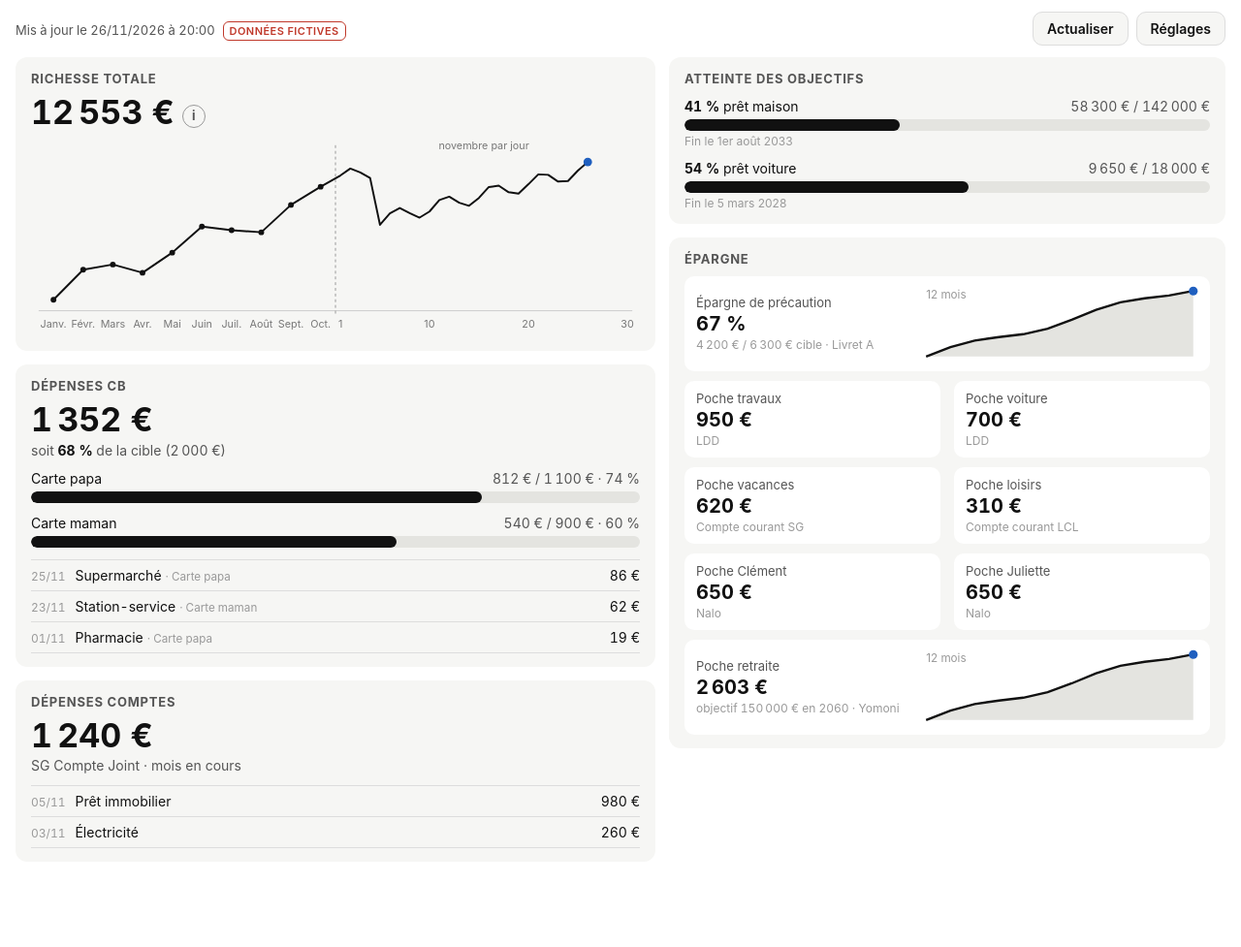
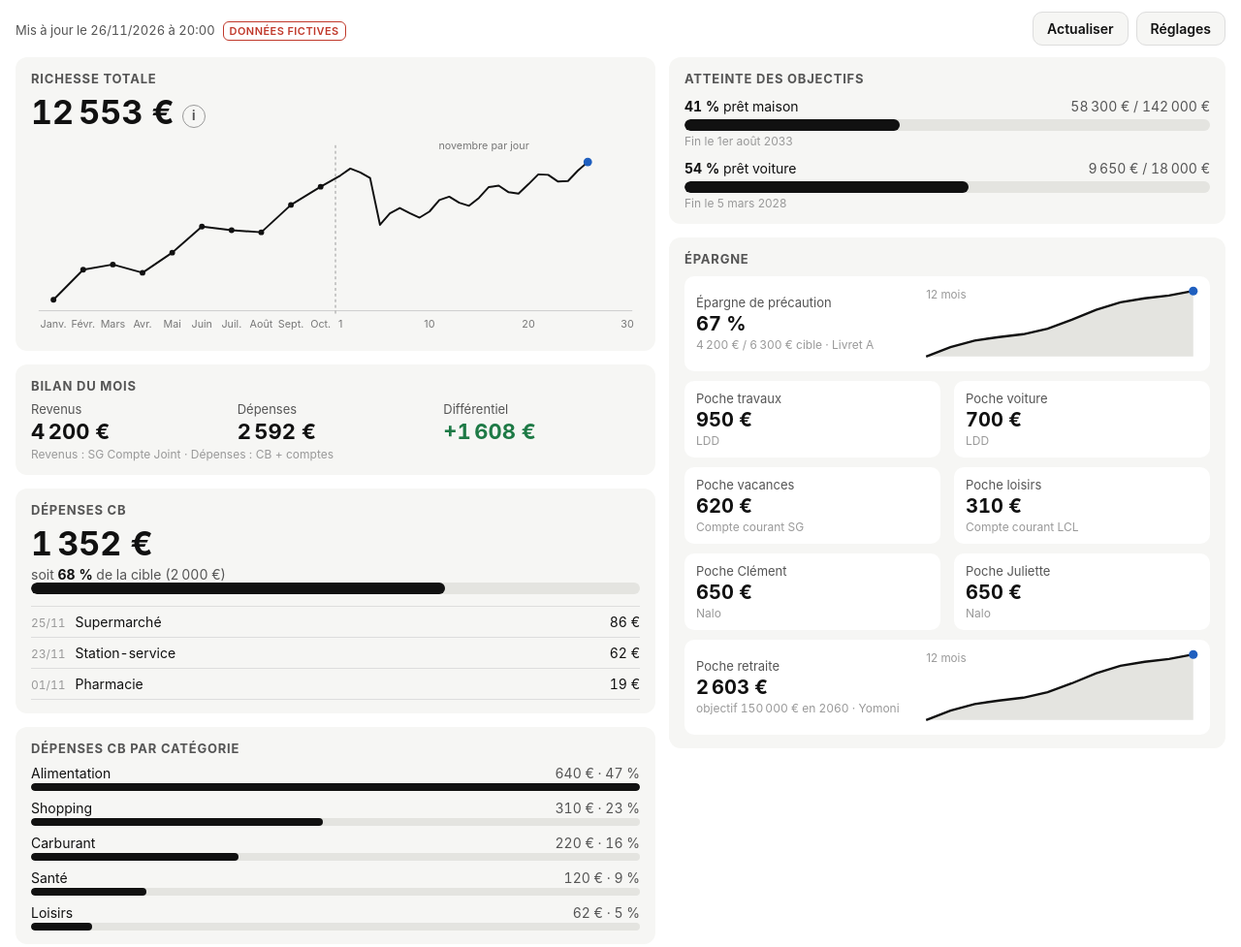
Before and after one commit to jeremiedaudignies/Pocket-Money, a plain HTML site: page index.html in a window 1280 px wide. Shown: the top 977 px of the page at 97% size. Before the commit the page ends 905 px from the top, so only its background shows below. Drawn offline with Linux system fonts and the light colour scheme.

Commit message:
Bilan du mois (revenus, dépenses, différentiel), CB réunies avec graphe par catégorie, exclusion du prélèvement mensuel des cartes
Co-Authored-By: Claude Opus 5.5 <noreply@anthropic.com>
Claude-Session: https://claude.ai/code/session_014H5yXbDYv3GXRjLLbF5t3i

```diff
--- a/index.html
+++ b/index.html
@@ -94,6 +94,12 @@
   .op .t{overflow:hidden;text-overflow:ellipsis;white-space:nowrap}
   .op .t small{color:var(--ink3);margin-left:4px}
   .op .m{white-space:nowrap;text-align:right}
+  .bil{display:grid;grid-template-columns:repeat(3,minmax(0,1fr));gap:10px;margin-top:4px}
+  .bil .n{font-size:13px;color:var(--ink2)} .bil .v{font-size:22px;font-weight:700;margin-top:2px;white-space:nowrap}
+  .pos{color:#1e7a46} .neg{color:var(--warn)}
+  .cat{display:grid;grid-template-columns:minmax(0,1fr) auto;gap:2px 10px;font-size:14px;margin-top:9px}
+  .cat .t{overflow:hidden;text-overflow:ellipsis;white-space:nowrap} .cat .m{color:var(--ink2);white-space:nowrap}
+  .cat .bar{grid-column:1 / -1;height:8px}
 </style>
 </head>
 <body>
@@ -106,7 +112,9 @@
 <div class="grid">
   <div style="display:grid;gap:14px;align-content:start">
     <section class="card" id="richesse"></section>
+    <section class="card" id="bilan"></section>
     <section class="card" id="depenses"></section>
+    <section class="card" id="categories"></section>
     <section class="card" id="depComptes"></section>
   </div>
   <div style="display:grid;gap:14px;align-content:start">
@@ -200,13 +208,14 @@ function fakeData(){
   };
 
   const cartesOps = [
-    {date:`${y}-${String(m+1).padStart(2,'0')}-${String(Math.max(d-1,1)).padStart(2,'0')}`, libelle:'Supermarché', montant:86.4, qui:'Carte papa'},
-    {date:`${y}-${String(m+1).padStart(2,'0')}-${String(Math.max(d-3,1)).padStart(2,'0')}`, libelle:'Station-service', montant:62.1, qui:'Carte maman'},
-    {date:`${y}-${String(m+1).padStart(2,'0')}-01`, libelle:'Pharmacie', montant:18.9, qui:'Carte papa'}];
-  const depComptes = {comptes:'SG Compte Joint', total:1240, ops:[
+    {date:`${y}-${String(m+1).padStart(2,'0')}-${String(Math.max(d-1,1)).padStart(2,'0')}`, libelle:'Supermarché', montant:86.4, cat:'Alimentation'},
+    {date:`${y}-${String(m+1).padStart(2,'0')}-${String(Math.max(d-3,1)).padStart(2,'0')}`, libelle:'Station-service', montant:62.1, cat:'Carburant'},
+    {date:`${y}-${String(m+1).padStart(2,'0')}-01`, libelle:'Pharmacie', montant:18.9, cat:'Santé'}];
+  const cartesCat = [{nom:'Alimentation',montant:640},{nom:'Shopping',montant:310},{nom:'Carburant',montant:220},{nom:'Santé',montant:120},{nom:'Loisirs',montant:62}];
+  const depComptes = {comptes:'SG Compte Joint', total:1240, revenus:4200, ops:[
     {date:`${y}-${String(m+1).padStart(2,'0')}-05`, libelle:'Prêt immobilier', montant:980, qui:''},
     {date:`${y}-${String(m+1).padStart(2,'0')}-03`, libelle:'Électricité', montant:260, qui:''}]};
-  return {maj:now, comptes, total, mois, jours, cartes, cartesOps, depComptes, prets, poches};
+  return {maj:now, comptes, total, mois, jours, cartes, cartesOps, cartesCat, depComptes, prets, poches};
 }
 
 /* ------------------------------------------------------------------ */
@@ -315,7 +324,7 @@ const montant = v => { if(v==null) return null; if(typeof v==='object') v = v.va
 async function sync(forceFull){
   if(!CFG.token) return false;
   const now=new Date(), today=now.toISOString().slice(0,10);
-  const full = forceFull || !CACHE || CACHE.v !== 3 || CACHE.lastFull !== today;
+  const full = forceFull || !CACHE || CACHE.v !== 4 || CACHE.lastFull !== today;
   const accounts = await fetchAll('/accounts','accounts',{});
   const params = {recordDate:'gte.1990-01-01'}; // annule la fenêtre par défaut de 3 mois
   if(!full) params.updatedAt = 'gte.'+CACHE.lastSync;
@@ -325,9 +334,10 @@ async function sync(forceFull){
     if(r.recordState==='void'){ delete records[r.id]; return; }
     records[r.id]=[r.accountId, String(r.recordDate).slice(0,10), Number(r.amount?.value)||0, r.recordType, r.transferId?1:0,
       [r.payee, r.payer, r.note, r.counterParty].filter(Boolean).join(' ').toLowerCase(),
-      String(r.payee || r.counterParty || r.note || r.category?.name || 'Opération').trim().slice(0,80)];
+      String(r.payee || r.counterParty || r.note || r.category?.name || 'Opération').trim().slice(0,80),
+      String(r.category?.name || 'Non classé')];
   });
-  CACHE = {v:3, accounts: accounts.map(a=>({id:a.id, name:a.name, type:a.accountType, archived:a.archived,
+  CACHE = {v:4, accounts: accounts.map(a=>({id:a.id, name:a.name, type:a.accountType, archived:a.archived,
             exclude:a.excludeFromStats, initial: montant(a.balance?.initial) ?? montant(a.initialBalance) ?? 0,
             balance: montant(a.balance?.currentBalance) ?? montant(a.balance?.rawCurrentBalance) ?? null})),
            records, lastSync: now.toISOString(), lastFull: full ? today : CACHE.lastFull};
@@ -345,6 +355,9 @@ function accCfg(a){
 }
 
 /* Modèle réel (richesse) à partir du cache */
+// Prélèvement mensuel des cartes à débit différé (exclu des dépenses comptes : déjà compté dans les CB)
+const PRELEV_CARTE = /(d[ée]bit mensuel|factures? cartes?|relev[ée]s? (de )?cartes?|total cartes?|arr[eê]t[ée] cartes?|d[ée]bit diff[ée]r[ée])/i;
+
 function soldeActuel(a){
   return a.balance ?? Object.values(CACHE.records).reduce((s,r)=> r[0]===a.id ? s+r[2] : s, a.initial);
 }
@@ -385,17 +398,25 @@ function realModel(){
     M.cartesOps = cartes.flatMap(c=>{
       const f = (c.filtre||'').trim().toLowerCase();
       return allRecs.filter(r=> r[0]===c.compte && r[1]>=debut && r[1]<=todayIso && r[3]==='expense' && !r[4]
-                    && (!f || (r[5]||'').includes(f))).map(r=>({date:r[1], libelle:esc(r[6]||'Opération'), montant:-r[2], qui:esc(c.nom||'')}));
+                    && (!f || (r[5]||'').includes(f))).map(r=>({date:r[1], libelle:esc(r[6]||'Opération'), montant:-r[2], cat:r[7]||'Non classé'}));
     }).sort((a,b)=> b.date.localeCompare(a.date));
+    const parCat = {}; M.cartesOps.forEach(o=>{ parCat[o.cat]=(parCat[o.cat]||0)+o.montant; });
+    let cats = Object.entries(parCat).map(([nom,montant])=>({nom:esc(nom), montant})).sort((a,b)=>b.montant-a.montant);
+    if(cats.length>8){ const autres = cats.slice(7).reduce((s,c)=>s+c.montant,0); cats = [...cats.slice(0,7), {nom:'Autres', montant:autres}]; }
+    M.cartesCat = cats;
   }
 
   const depC = (CFG.depComptes||[]).filter(c=>c.compte);
   if(depC.length){
     const debut = iso(y,m,1), ids2 = new Set(depC.map(c=>c.compte));
-    const ops = allRecs.filter(r=> ids2.has(r[0]) && r[1]>=debut && r[1]<=todayIso && r[3]==='expense' && !r[4])
+    const motsExclus = depC.flatMap(c=>(c.exclure||'').split(',')).map(t=>t.trim().toLowerCase()).filter(Boolean);
+    const estPrelCarte = r => PRELEV_CARTE.test(r[5]||'') || motsExclus.some(t=>(r[5]||'').includes(t));
+    const duMois = r => ids2.has(r[0]) && r[1]>=debut && r[1]<=todayIso && !r[4];
+    const revenus = allRecs.filter(r=> duMois(r) && r[3]==='income').reduce((s,r)=>s+r[2],0);
+    const ops = allRecs.filter(r=> duMois(r) && r[3]==='expense' && !estPrelCarte(r))
       .map(r=>({date:r[1], libelle:esc(r[6]||'Opération'), montant:-r[2], qui: depC.length>1 ? esc(accNom(r[0])) : ''}))
       .sort((a,b)=> b.date.localeCompare(a.date));
-    M.depComptes = {comptes: depC.map(c=>esc(accNom(c.compte))).join(' + '), total: ops.reduce((s,o)=>s+o.montant,0), ops};
+    M.depComptes = {comptes: depC.map(c=>esc(accNom(c.compte))).join(' + '), total: ops.reduce((s,o)=>s+o.montant,0), ops, revenus};
   }
 
   const prets = (CFG.prets||[]).filter(p=>p.debut && p.fin && Number(p.mensualite));
@@ -449,12 +470,24 @@ const opsHtml = ops => ops.length ? `<div class="ops">${ops.map(o=>`<div class="
     <h2>Dépenses CB${exIf('cartes')}</h2>
     <div class="big num">${eur(dep)}</div>
     <div class="sub num">soit <b>${pct(dep,bud)} %</b> de la cible (${eur(bud)})</div>
-    ${D.cartes.map(c=>`
-      <div class="row">
-        <div class="lbl num"><span>${c.nom}</span><span>${eur(c.depense)} / ${eur(c.budget)} · ${pct(c.depense,c.budget)} %</span></div>
-        ${bar(c.depense,c.budget)}
-      </div>`).join('')}
+    ${bar(dep,bud)}
     ${opsHtml(D.cartesOps)}`;
+
+  const totCat = D.cartesCat.reduce((s,c)=>s+c.montant,0);
+  document.getElementById('categories').innerHTML = `
+    <h2>Dépenses CB par catégorie${exIf('cartesCat')}</h2>
+    ${D.cartesCat.length ? D.cartesCat.map(c=>`<div class="cat num"><span class="t">${c.nom}</span><span class="m">${eur(c.montant)} · ${pct(c.montant,totCat)} %</span>${bar(c.montant,D.cartesCat[0].montant)}</div>`).join('')
+      : '<div class="hint">Aucune dépense ce mois-ci.</div>'}`;
+
+  const depTot = dep + D.depComptes.total, rev = D.depComptes.revenus||0, diff = rev - depTot;
+  document.getElementById('bilan').innerHTML = `
+    <h2>Bilan du mois${exIf('depComptes')}</h2>
+    <div class="bil num">
+      <div><div class="n">Revenus</div><div class="v">${eur(rev)}</div></div>
+      <div><div class="n">Dépenses</div><div class="v">${eur(depTot)}</div></div>
+      <div><div class="n">Différentiel</div><div class="v ${diff>=0?'pos':'neg'}">${diff>0?'+':''}${eur(diff)}</div></div>
+    </div>
+    <div class="hint">Revenus : ${D.depComptes.comptes} · Dépenses : CB + comptes</div>`;
 
   document.getElementById('depComptes').innerHTML = `
     <h2>Dépenses comptes${exIf('depComptes')}</h2>
@@ -510,7 +543,7 @@ function renderAccList(){
 const EDITORS = {
   cartes:{titre:'Cartes (dépenses du mois)', champs:[
     ['nom','Nom','text'],['compte','Compte','account'],['filtre','Mot-clé dans le libellé (facultatif)','text'],['budget','Budget mensuel (€)','number']]},
-  depComptes:{titre:'Dépenses comptes', champs:[['compte','Compte','account']]},
+  depComptes:{titre:'Dépenses et revenus comptes', champs:[['compte','Compte','account'],['exclure','Autres libellés à exclure (séparés par des virgules)','text']]},
   prets:{titre:'Prêts', champs:[
     ['nom','Nom','text'],['mensualite','Mensualité (€)','number'],['debut','1re échéance','date'],['fin','Dernière échéance','date']]},
   poches:{titre:'Poches (une poche = un compte)', champs:[
```
